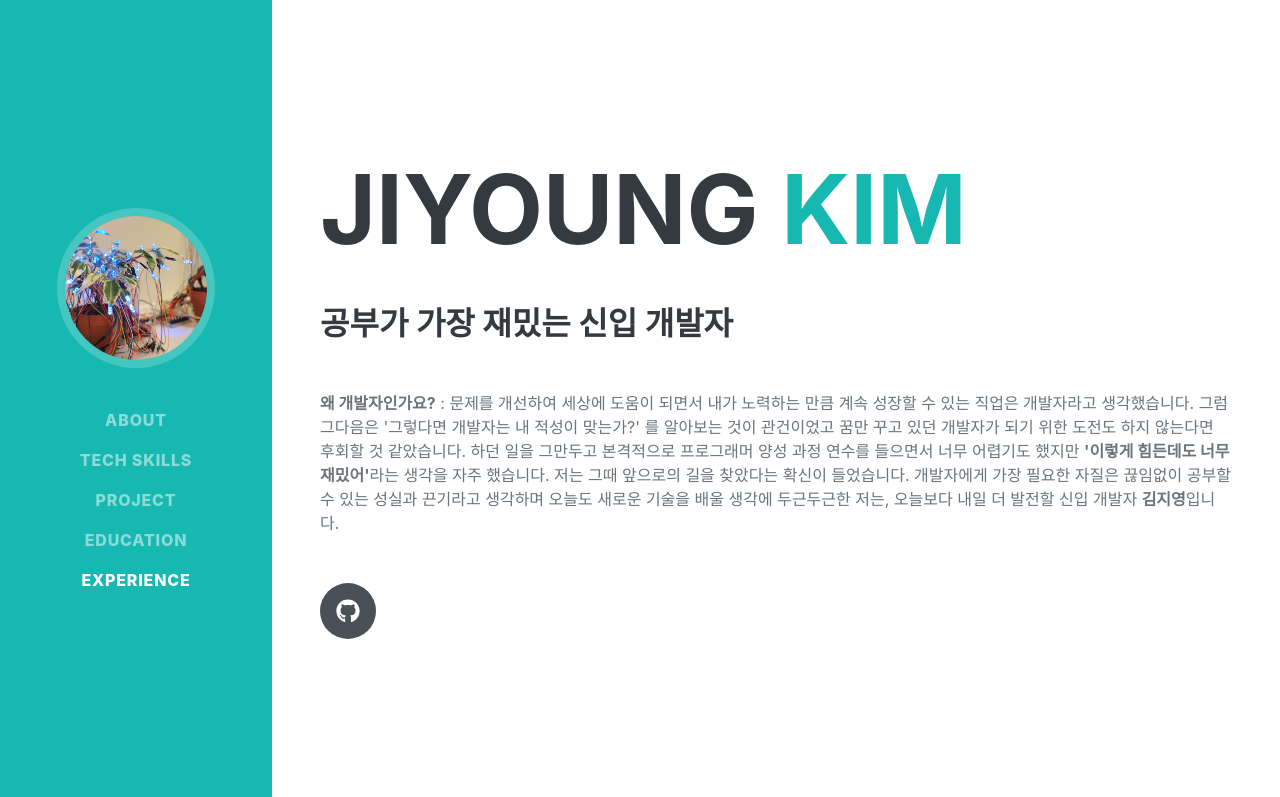
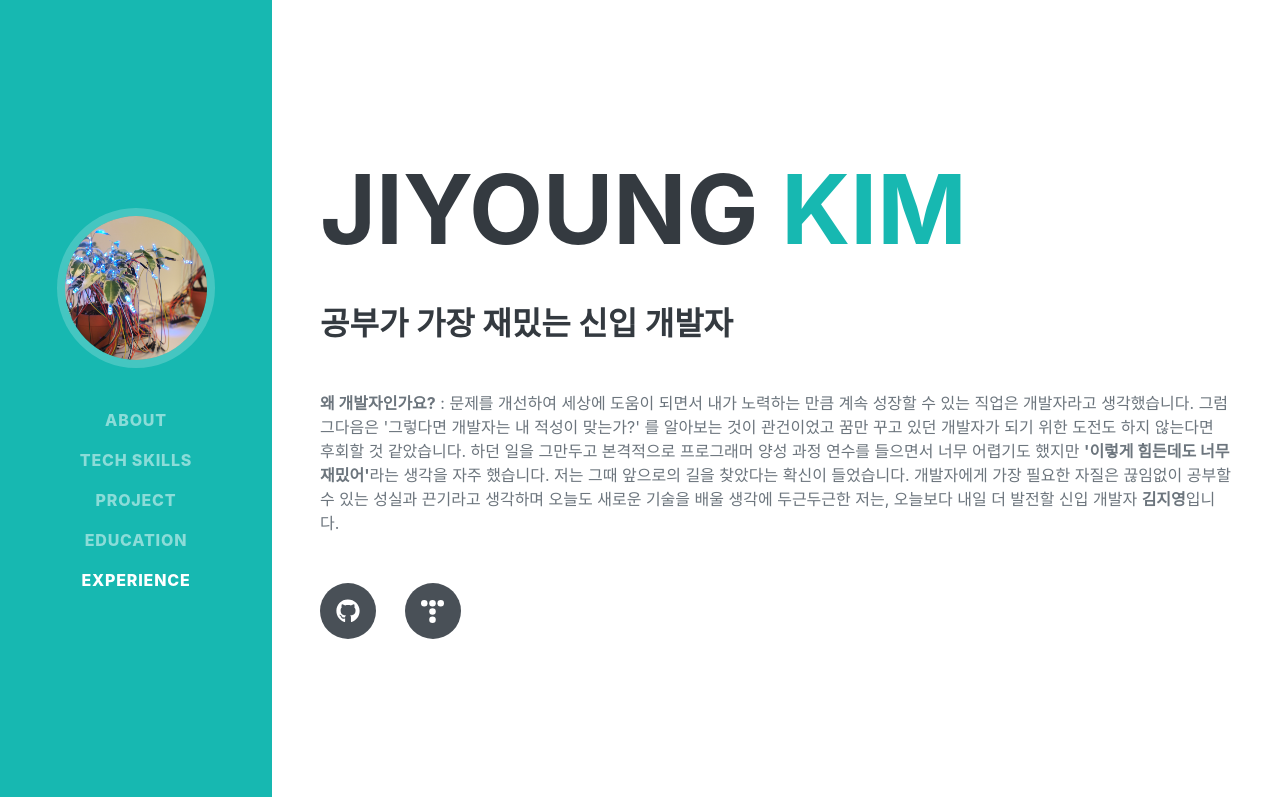
Before and after one commit to jiyoungbkim/jiyoungbkim.github.io, a plain HTML site: page index.html in a window 1280 px wide. Shown: the top 797 px of the page. Drawn offline with nearby package versions, Linux system fonts and the light colour scheme; a web font is replaced by a local one.

Commit message:
tistory add

```diff
--- a/index.html
+++ b/index.html
@@ -50,6 +50,7 @@
                     <p class="lead mb-5"></p>
                     <div class="social-icons">
                         <a class="social-icon" href="https://github.com/jiyoungbkim" target="_blank"><i class="fab fa-github"></i></a>
+                        <a class="social-icon" href="https://fine-it.tistory.com/" target="_blank"><img src="assets/img/tistory.svg" width="23" height="23"/></a>
                     </div>
                 </div>
             </section>
```
Also changed, not shown: assets/img/tistory.svg (added), 1 other file.
